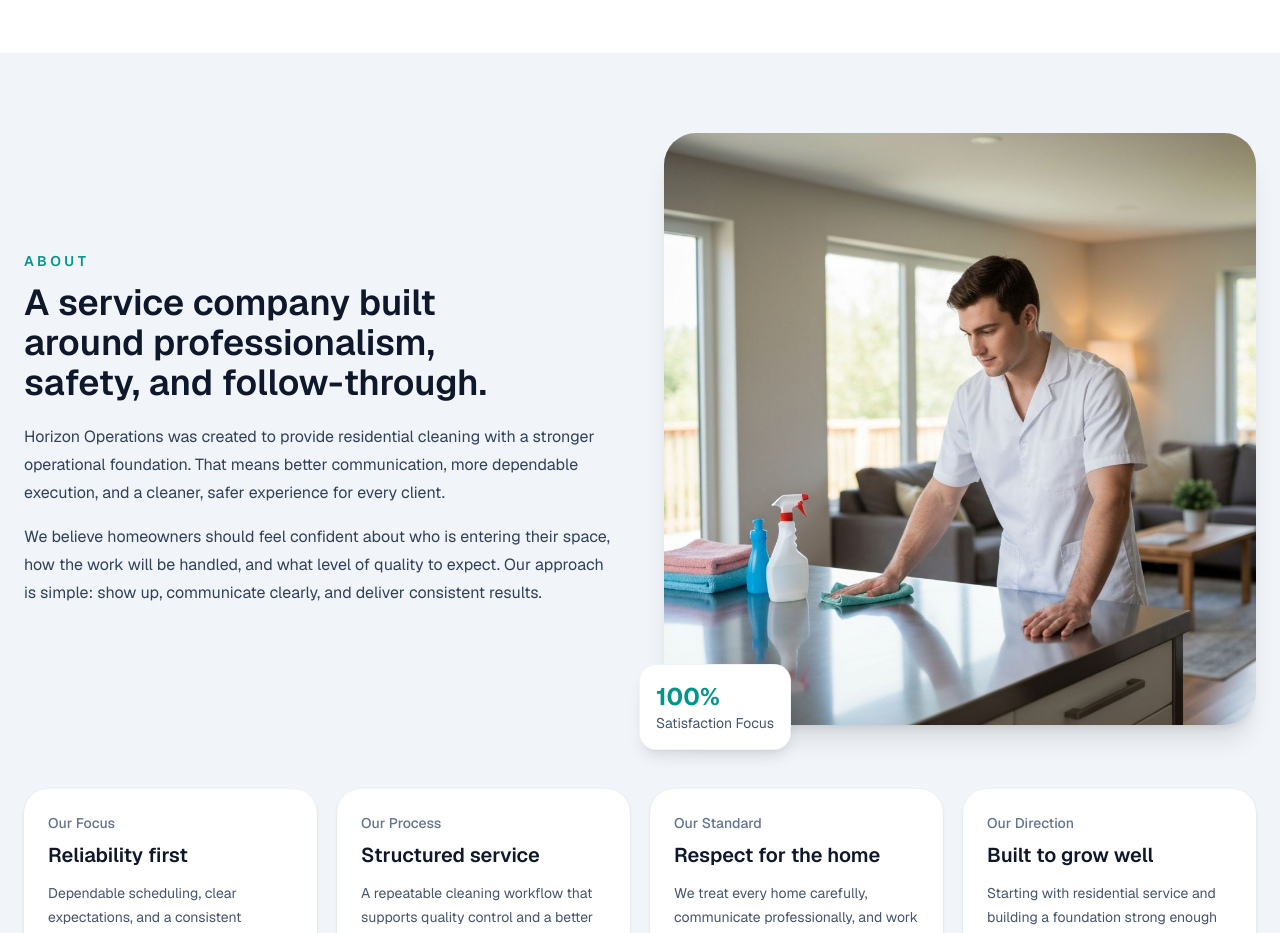
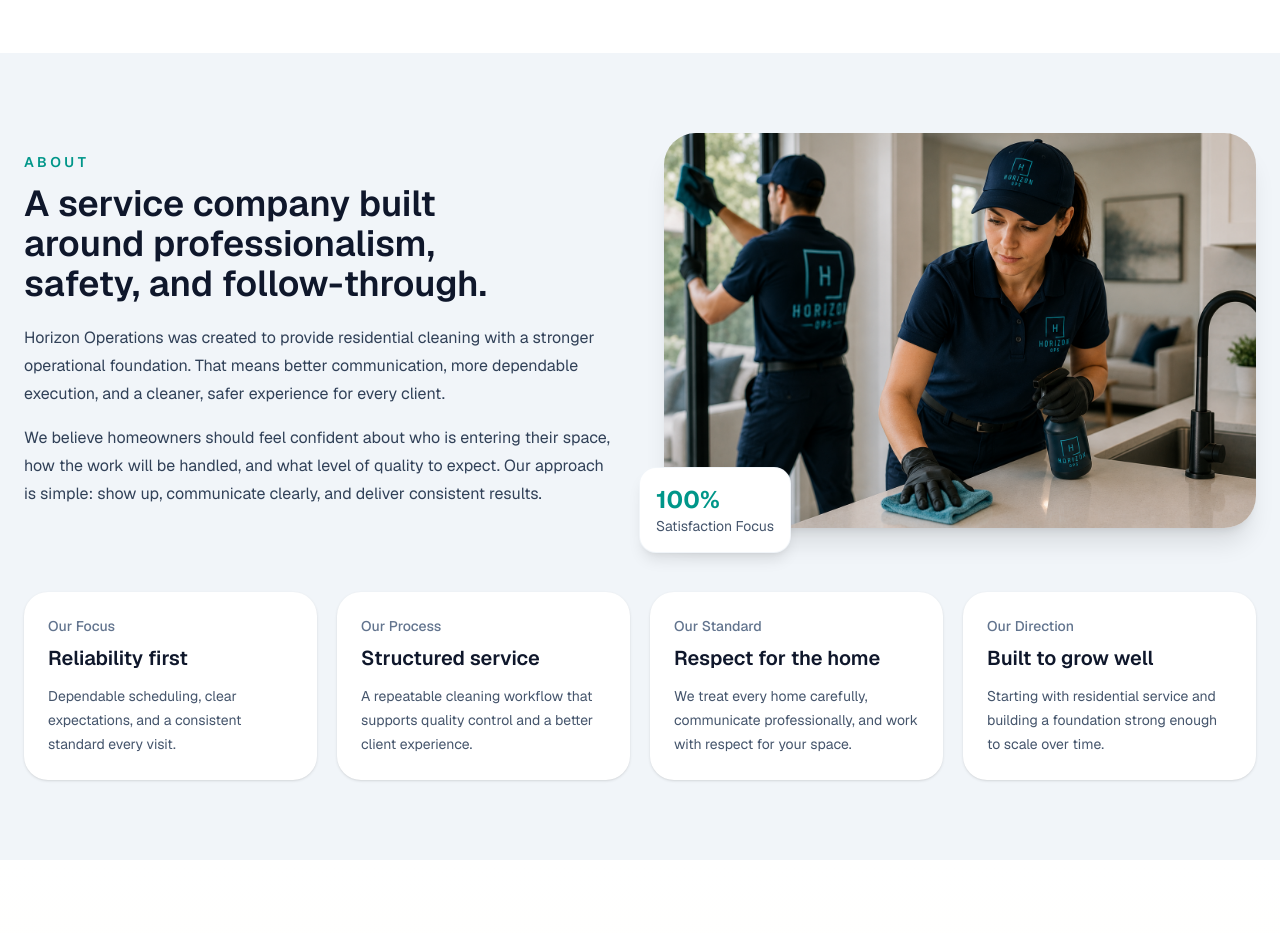
Before and after one commit to fpjesusmorales-crypto/Horizon-, a Next.js app: page / in a window 1280 px wide. Shown: the part 2840-3773 px from the top of the page. Built offline with nearby package versions, Linux system fonts and the light colour scheme.

Commit message:
feat: update about section with new team image
Replace old image with new Horizon Ops team photo and
update alt text for better accessibility.

```diff
--- a/components/about-section.tsx
+++ b/components/about-section.tsx
@@ -23,8 +23,8 @@ export function AboutSection() {
           <div className="relative">
             <div className="overflow-hidden rounded-[2rem] shadow-xl">
               <Image
-                src="/images/clean-home.jpg"
-                alt="A bright, freshly cleaned Nashville home interior"
+                src="/images/horizon-team-cleaning.png"
+                alt="Horizon Ops cleaning professionals in branded uniforms cleaning a modern home"
                 width={600}
                 height={400}
                 className="h-auto w-full object-cover"
```
Also changed, not shown: public/images/horizon-team-cleaning.png (added).
